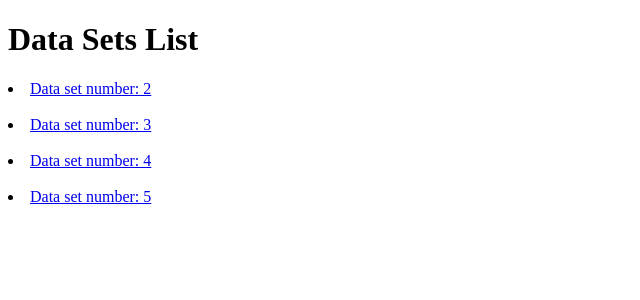
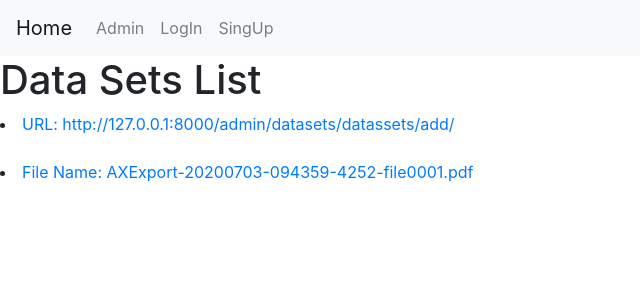
Before and after one commit to mraa022/machine_learning_GUI_app, a Django app: page /datasets/list/ in a window 1280 px wide. Shown: the top 300 px of the page, without its empty margins (0-640 px from the left). Run offline with Django 3.2, Linux system fonts and the light colour scheme; data comes from the database, SQL or seed files in the repository; some libraries are stand-ins or nearby versions.

Commit message:
finished datasets list view, started the detail view

```diff
--- a/datasets/admin.py
+++ b/datasets/admin.py
@@ -2,6 +2,6 @@ from django.contrib import admin
 
 # Register your models here.
 
-from .models import DatasSets
+from .models import DataSets
 
-admin.site.register(DatasSets)
+admin.site.register(DataSets)
--- a/datasets/forms.py
+++ b/datasets/forms.py
@@ -1,10 +1,10 @@
 from django import  forms
 
-from .models import DatasSets
+from .models import DataSets
 
 class DatasetsForm(forms.ModelForm):
 
-	model = DatasSets
+	model = DataSets
 
 	fields = ('__all__')
 
--- a/datasets/models.py
+++ b/datasets/models.py
@@ -2,28 +2,35 @@ from django.db import models
 from django.urls import reverse
 from django.contrib.auth import get_user_model
 from django.utils.text import slugify
+import os
 # Create your models here.
 
 User = get_user_model()
-class DatasSets(models.Model):
+class DataSets(models.Model):
 
 	user = models.ForeignKey(User, on_delete=models.CASCADE,related_name='current_user')
 	link = models.URLField(blank=True)
 	file = models.FileField(upload_to='datasets',blank = True)
-	slug = models.SlugField(blank=True)
+	# slug = models.SlugField(blank=True)
 
 	def save(self, *args, **kwargs):
 
-		self.slug= slugify(self.file.name)
+
 
 		super().save(*args, **kwargs)
 
 	def get_absolute_url(self):
 
-		return reverse('datasets:list', kwargs={'slug':self.slug})
+		return reverse('datasets:detail', kwargs={'pk':self.pk})
 
 	def __str__(self):
 
 
 		# print(file.title)
 		return  self.user.username+ ' ' + str(self.pk)
+
+
+
+
+	def title(self):
+		return "File Name: " + os.path.basename(self.file.name) if not self.link else " URL: " +self.link
--- /dev/null
+++ b/datasets/templates/datasets/base_dataset.html
@@ -0,0 +1,5 @@
+{% extends "base.html" %}
+
+{% block content %}
+
+{% endblock content %}
--- a/datasets/templates/datasets/base_datasets.html
+++ /dev/null
@@ -1 +0,0 @@
-{% extends "base.html" %}
--- a/datasets/templates/datasets/datasets_list.html
+++ b/datasets/templates/datasets/datasets_list.html
@@ -1,6 +1,6 @@
-{% extends "datasets/base_datasets.html" %}
+{% extends "datasets/base_dataset.html" %}
 
-{% block body_block %}
+{% block content %}
 
 	<h1>Data Sets List</h1>
 
@@ -8,12 +8,11 @@
 
 		{% for dataset in datasets  %}
 
-			<li><a href="#">Data set number: {{dataset.pk}}</a></li><br>
-
+			<li><a href="{% url 'datasets:detail' pk=dataset.pk %}">{{dataset.title}}</a></li><br>
 
 		{% endfor %}
 
 	</div>
 
 
-{% endblock body_block %}
+{% endblock content %}
--- a/datasets/urls.py
+++ b/datasets/urls.py
@@ -4,7 +4,8 @@ app_name = 'datasets'
 
 urlpatterns = [
 
-	path('list/', views.DataSetsList.as_view(),name='list')
+	path('list/', views.DataSetsList.as_view(),name='list'),
+	path('dataset/<int:pk>/',views.DatasetDetailView.as_view(),name='detail')
 
 
 ]
--- a/datasets/views.py
+++ b/datasets/views.py
@@ -1,6 +1,6 @@
 from django.shortcuts import render
 
-
+import pandas as pd
 from . import models
 from django.views import  generic
 
@@ -12,7 +12,7 @@ class DataSetsList(generic.ListView):
 
 
 
-	model = models.DatasSets
+	model = models.DataSets
 	context_object_name = 'datasets'
 
 	template_name = 'datasets/datasets_list.html'
@@ -20,3 +20,20 @@ class DataSetsList(generic.ListView):
 	def get_queryset(self):
 
 		return self.model.objects.all()
+
+
+
+class DatasetDetailView(generic.DetailView):
+
+
+	context_object_name = 'dataset'
+	template_name = 'datasets/datasets_detail.html'
+	model = models.DataSets
+	# def get_context_data(self, **kwargs):
+ #        # Call the base implementation first to get a context
+	# 	context = super().get_context_data(**kwargs)
+	# 	# Add in a QuerySet of all the books
+	# 	print(self.model.objects.get('file'),'ffffffffffffffffff')
+	# 	context['dataframe'] = pd.read_table(self.kwargs.get('file'))[0].head() if self.file else pd.read_table(self.kwargs.get('link'))[0].head()
+	# 	context['dataframe'] = pd.to_html(context['dataframe'])
+	# 	return context
```
Also changed, not shown: datasets/templates/datasets/datasets_detail.html (added, +19 -0 lines), datasets/migrations/0002_auto_20200710_0213.py (added), datasets/migrations/0003_remove_datassets_slug.py (added), datasets/migrations/0004_auto_20200710_0249.py (added), db.sqlite3, 3 other files.
